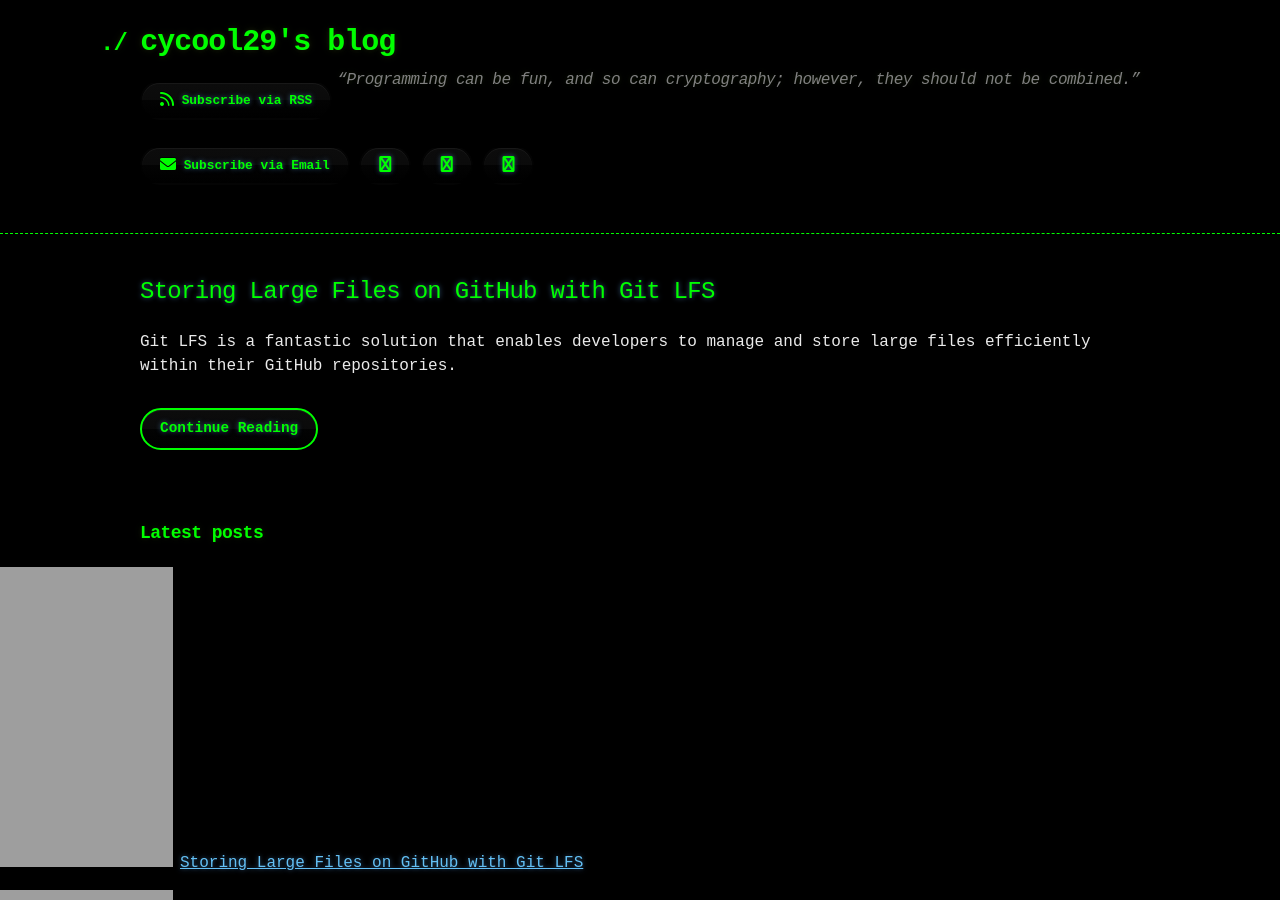
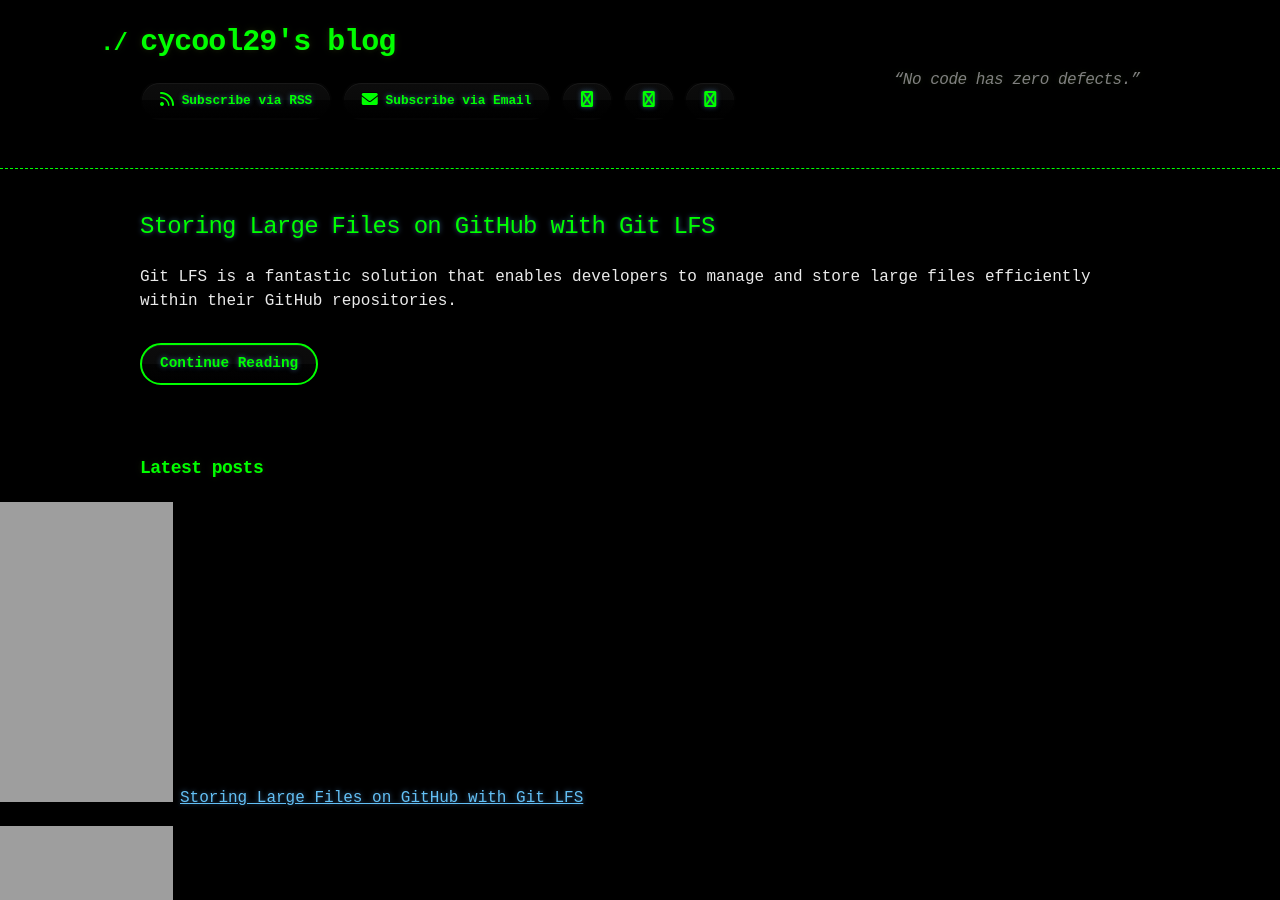
Before and after one commit to cycool29/cycool29.github.io, a Jekyll site: the page built from index.md, in a window 1280 px wide and 900 px high. Built offline with Jekyll 4.4.1, drawn with Linux system fonts in a browser that asks for light colours; a style sheet for code colours, icons or effects is not loaded.

Commit message:
Update quotes

```diff
--- a/_config.yml
+++ b/_config.yml
@@ -1,5 +1,5 @@
 title: cycool29's blog
-description: "“Programming can be fun, and so can cryptography; however, they should not be combined.” "
+description: "“No code has zero defects.” "
 bio: A high school student. Intermediate in Python, Git, Bash. Learning JavaScript. He/Him. "
 author: cycool29
 url: https://cycool29.github.io
```
